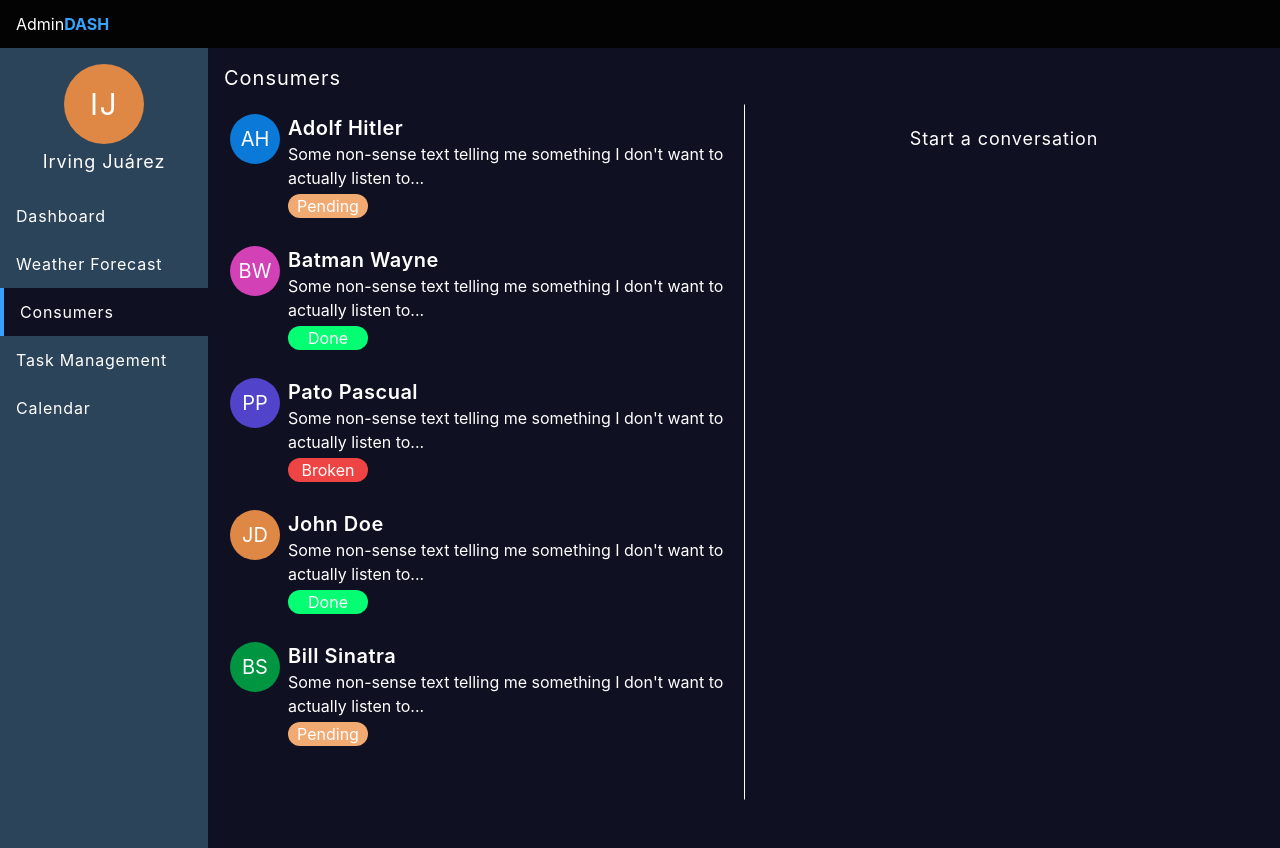
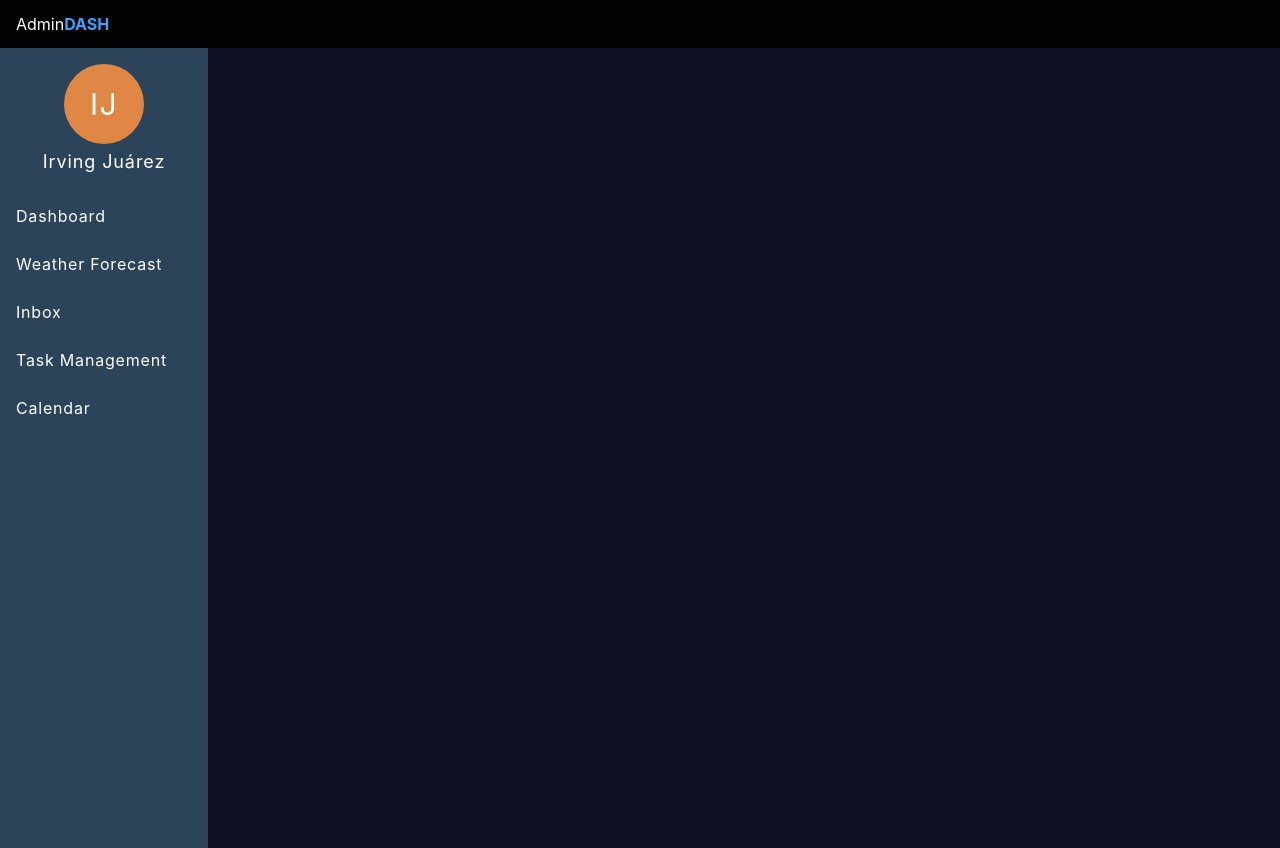
Before and after one commit to irvingvjuarez/admin-dash, a React (Vite) app: page /consumers in a window 1280 px wide. Built offline with nearby package versions, Linux system fonts and the light colour scheme.

Commit message:
Inbox page was created

```diff
--- a/src/components/Sidebar.tsx
+++ b/src/components/Sidebar.tsx
@@ -13,8 +13,8 @@ const paths = [
   },
   {
     id: 2,
-    title: "Consumers",
-    url: "consumers"
+    title: "Inbox",
+    url: "inbox"
   },
   {
     id: 3,
--- a/src/pages/Consumers/index.tsx
+++ /dev/null
@@ -1,26 +0,0 @@
-import { SectionContainer } from "@app/containers/SectionContainer"
-import { ConsumersView } from "@app/components/ConsumersView"
-import { Inbox } from "@app/containers/Inbox"
-import { useLocation } from "react-router-dom"
-import { cleanSearch } from "@app/utils"
-import { useEffect, useState } from "react"
-import { DATA } from "@app/data"
-
-const Consumers: React.FC = (): JSX.Element => {
-  return(
-    <SectionContainer
-      title="Consumers"
-      titleStrong={true}
-      titleClassName="mb-3"
-      sectionClassName="mx-auto" >
-
-      <section className="md:grid md:grid-cols-2">
-        <ConsumersView />
-        <Inbox containerClassName="hidden md:block" />
-      </section>
-
-    </SectionContainer>
-  )
-}
-
-export { Consumers }
--- /dev/null
+++ b/src/pages/Inbox/index.tsx
@@ -0,0 +1,22 @@
+import { SectionContainer } from "@app/containers/SectionContainer"
+import { ConsumersView } from "@app/components/ConsumersView"
+import { Inbox } from "@app/containers/Inbox"
+
+const InboxPage: React.FC = (): JSX.Element => {
+  return(
+    <SectionContainer
+      title="Consumers"
+      titleStrong={true}
+      titleClassName="mb-3"
+      sectionClassName="mx-auto" >
+
+      <section className="md:grid md:grid-cols-2">
+        <ConsumersView />
+        <Inbox containerClassName="hidden md:block" />
+      </section>
+
+    </SectionContainer>
+  )
+}
+
+export { InboxPage }
--- a/src/routes/index.tsx
+++ b/src/routes/index.tsx
@@ -3,7 +3,8 @@ import { BrowserRouter, Routes, Route } from "react-router-dom"
 // components
 import { Home } from "../pages/Home"
 import { WeatherForecast } from "../pages/WeatherForecast"
-import { Consumers } from "../pages/Consumers"
+// import { Consumers } from "../pages/Consumers"
+import { InboxPage } from "../pages/Inbox"
 import { TaskManagement } from "../pages/TaskManagement"
 import { Calendar } from "../pages/Calendar"
 import { Profile } from "../pages/Profile"
@@ -23,7 +24,7 @@ function App() {
         <Routes>
           <Route path="/" element={<Home />} />
           <Route path="/weather" element={<WeatherForecast />} />
-          <Route path="/consumers" element={<Consumers />} />
+          <Route path="/inbox" element={<InboxPage />} />
           <Route path="/management" element={<TaskManagement />} />
           <Route path="/calendar" element={<Calendar />} />
           <Route path="/profile" element={<Profile />} />
```
